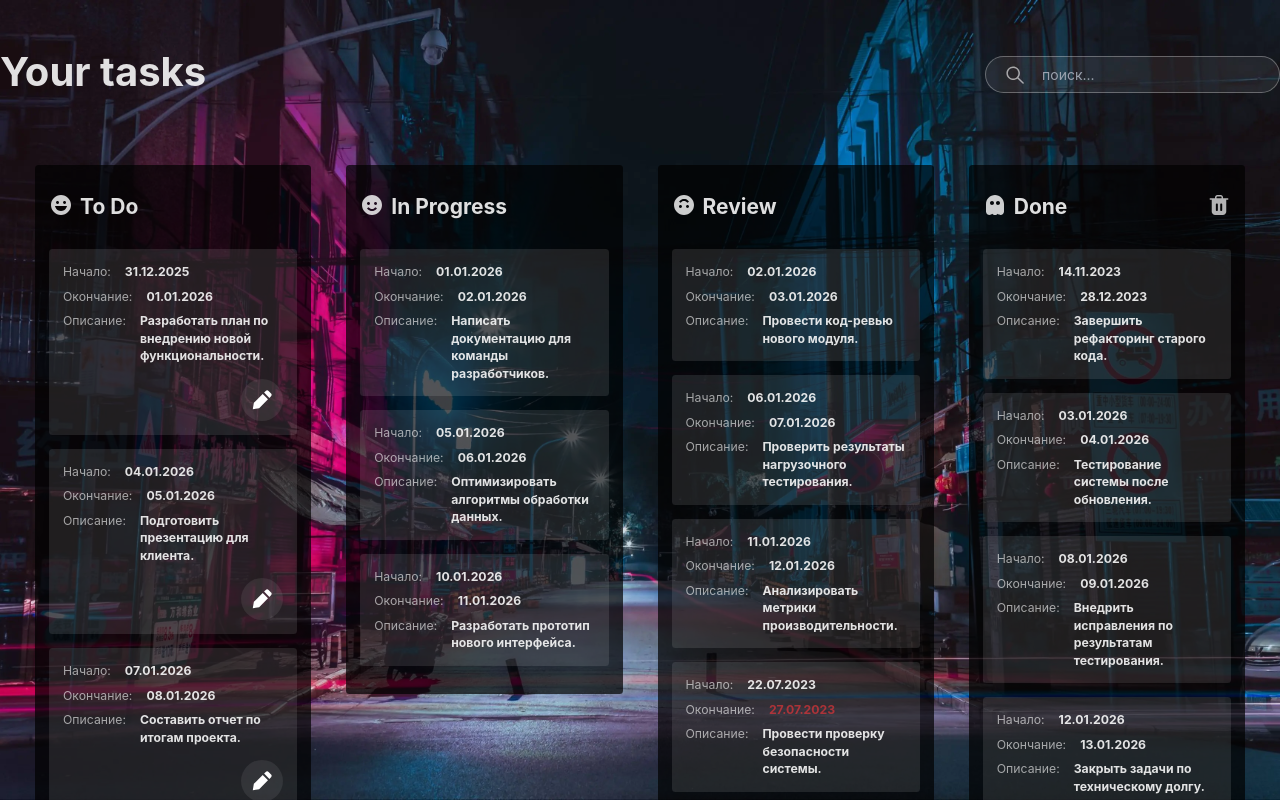
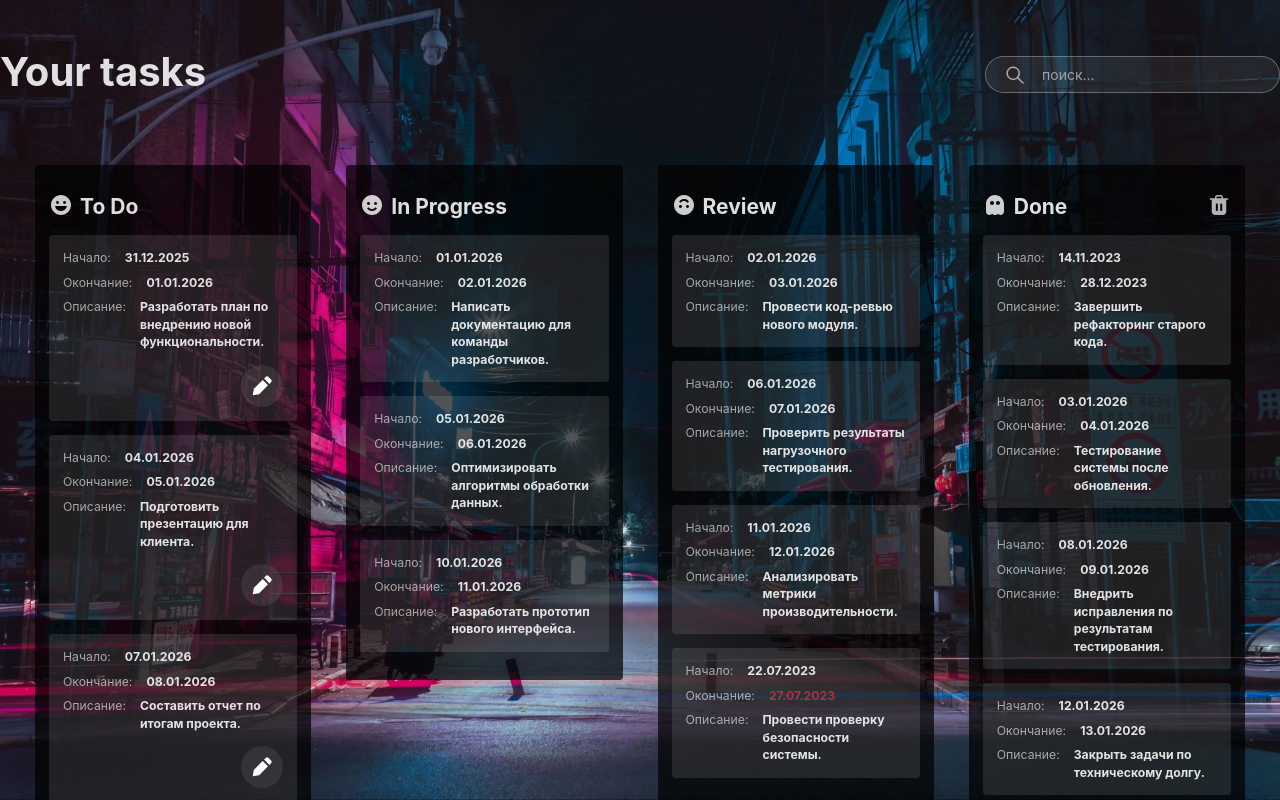
Before and after one commit to RimidalU/my-trello-web, a React (Vite) app: page / in a window 1280 px wide. Shown: the top 800 px of the page. Built offline with nearby package versions, Linux system fonts and the light colour scheme.

Commit message:
fix: refactor header columns

```diff
--- a/src/components/Column.tsx
+++ b/src/components/Column.tsx
@@ -34,10 +34,7 @@ function Column({ taskType, className }: ColumnProps) {
             )}
         >
             <ColumnHeader taskType={taskType} />
-            <ul
-                ref={setNodeRef}
-                className={'flex flex-col gap-2 xl:gap-4 pt-2 xl:pt-4'}
-            >
+            <ul ref={setNodeRef} className={'flex flex-col gap-2 xl:gap-4'}>
                 {tasks.map((task) => (
                     <li key={task.id}>
                         <TaskCard task={task} />
--- a/src/components/ColumnHeader.tsx
+++ b/src/components/ColumnHeader.tsx
@@ -27,8 +27,8 @@ function ColumnHeader({ taskType, className }: ColumnHeaderProps) {
     }
 
     return (
-        <div className={clsx('flex justify-between', className)}>
-            <h2 className="flex gap-2 text-white-87 text-lg xl:text-2xl font-bold mb-2 xl:mb-4">
+        <div className={clsx('flex justify-between mb-2 xl:mb-4', className)}>
+            <h2 className="flex gap-2 text-white-87 text-lg xl:text-2xl font-bold ">
                 {icon}
                 {text}
             </h2>
```
